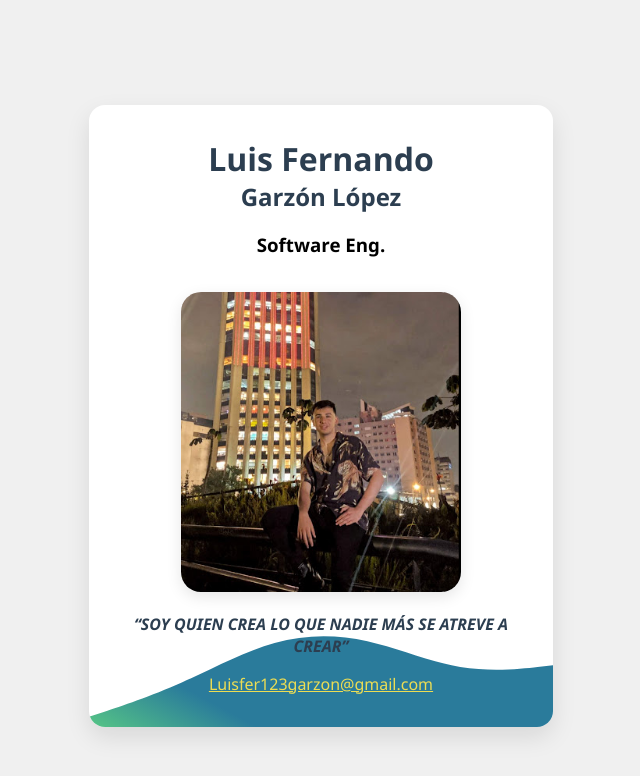
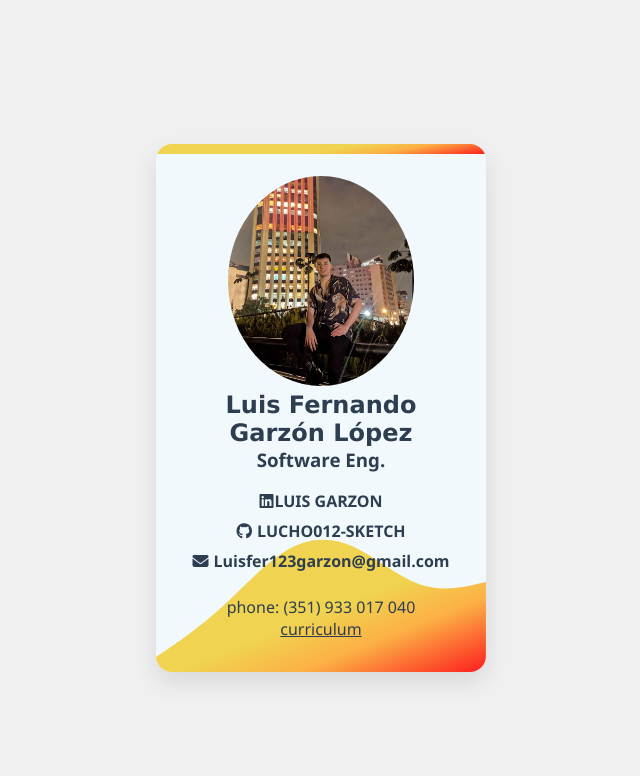
Before and after one commit to LUCHO012-SKETCH/personal-card, a plain HTML site: page index.html in a window 1280 px wide. Shown: the whole page, without its empty margins (319-959 px from the left). Drawn offline with Linux system fonts and the light colour scheme.

Commit message:
version 2.0 personal card, animations and styles was modify

```diff
--- a/index.html
+++ b/index.html
@@ -4,30 +4,41 @@
     <meta charset="UTF-8">
     <meta name="viewport" content="width=device-width, initial-scale=1.0">
     <title>card</title>
+    <link rel="stylesheet" href="https://cdnjs.cloudflare.com/ajax/libs/font-awesome/6.5.0/css/all.min.css">
     <link rel="stylesheet" href="style.css">
 </head>
 <body>
     <div class="card">
-        <svg xmlns="http://www.w3.org/2000/svg" viewBox="0 0 1440 320" preserveAspectRatio="none">
+      <div class="bloque"></div>
+        <svg xmlns="http://www.w3.org/2000/svg" viewBox="0 0 1440 320" preserveAspectRatio="none" style="
+        height: 150px;"">
           <defs>
-              <linearGradient id="waveGradient" gradientTransform="rotate(160)">
-                <stop offset="0%" stop-color="#2A7B9B" />
-                <stop offset="35%" stop-color="#57C785" />
-                <stop offset="94%" stop-color="#EDDD53" />
+            <linearGradient id="waveGradient" x1="0%" y1="0%" x2="100%" y2="100%">
+              <stop offset="53%" style="stop-color: rgba(240, 211, 80, 1);"></stop>
+              <stop offset="72%" style="stop-color: rgba(252, 176, 69, 1);"></stop>
+              <stop offset="100%" style="stop-color: rgba(253, 29, 29, 1);"></stop>
             </linearGradient>
           </defs>
           <path fill="url(#waveGradient)" fill-opacity="1"
           d="M0,288L48,272C96,256,192,224,288,181.3C384,139,480,85,576,58.7C672,32,768,32,864,53.3C960,75,1056,117,1152,133.3C1248,149,1344,139,1392,133.3L1440,128L1440,320L1392,320C1344,320,1248,320,1152,320C1056,320,960,320,864,320C768,320,672,320,576,320C480,320,384,320,288,320C192,320,96,320,48,320L0,320Z">
         </path>
           </svg>
+          <img src="imagen1.png" alt="Luis Garzón">
         <div class="name">
             <h1>Luis Fernando</h1>
-            <h2>Garzón López</h2>
+            <h1>Garzón López</h1>
+            <h3>Software Eng.</h3>
         </div>
-        <h3>Software Eng.</h3>
-        <img src="imagen1.png" alt="Luis Garzón">
-        <p class="quote">“SOY QUIEN CREA LO QUE NADIE MÁS SE ATREVE A CREAR”</p>
-        <a href="mailto:Luisfer123garzon@gmail.com">Luisfer123garzon@gmail.com</a3>
+
+            <div class="socialIcons">
+              <a href="https://www.linkedin.com/in/luis-garzon-55233a1b5/" target="_blank"><i class="fa-brands fa-linkedin"></i>LUIS GARZON</a>
+              <a href="https://github.com/LUCHO012-SKETCH" target="_blank"><i class="fa-brands fa-github"></i> LUCHO012-SKETCH</a>
+              <a href="mailto:Luisfer123garzon@gmail.com" target="_blank"><i class="fa-solid fa-envelope"></i> Luisfer123garzon@gmail.com</a>
+            </div>
+        <div class="information">
+          <p>phone: (351) 933 017 040</p>
+          <a href="CvLuis Garzon Lopez.pdf" download="CvLuisGarzonLopez.pdf" title="download cv"> curriculum</a>
+        </div>
     </div>
 </body>
 </html>
--- a/style.css
+++ b/style.css
@@ -11,8 +11,8 @@ body{
 
 .card {
     position: relative;
-    margin-top: 2rem;
-    background: white;
+    margin-top: 1rem;
+    background: #f2f9fc;
     padding: 2rem;
     border-radius: 1rem;
     box-shadow: 0 10px 25px rgba(0, 0, 0, 0.1);
@@ -21,7 +21,7 @@ body{
     overflow: hidden;
   }
 
-  .card > *:not(svg) {
+  .card > *:not(svg, .bloque) {
     position: relative;
     z-index: 1;
   }
@@ -29,6 +29,15 @@ body{
   .card:hover {
     transform: scale(1.02);
     transition: transform 0.3s ease;
+  }
+
+  .bloque{
+    position: absolute;
+    top: 0;
+    left: 0;
+    width: 100%;
+    height: 10px; /* o el alto que quieras */
+    background: linear-gradient(170deg, rgba(240, 211, 80, 1) 53%, rgba(252, 176, 69, 1) 72%, rgba(253, 29, 29, 1) 100%);
   }
 
   svg{
@@ -40,41 +49,70 @@ body{
     z-index: 0;
     }
 
-  .name h1{
-    margin: 0;
-    font-size:xx-large;
+  .name {
+    color: #2c3e50;
+    display: flex;
+    flex-direction: column;
   }
 
-  .name h2{
-    margin: 0;
+  .name h1{
+    margin: 0%;
+    font-size: x-large;
+    font-family:Verdana, Geneva, Tahoma, sans-serif ;
   }
 
-  .name {
-    color: #2c3e50;
-    display: block;
+  .name h3{
+    margin-top: 0%;
   }
 
   img{
     width: 70%;
     height: auto;
     max-height: 300px;
-    border-radius: 20px;
+    border-radius: 100%;
     object-fit: cover;
-    margin-top: 1rem;
-    box-shadow: 0 5px 15px rgba(0, 0, 0, 0.1);
+
   }
 
-  .quote {
+  .socialIcons{
+    display: flex;
+    flex-direction: column;
+    align-items: center;
+  }
+
+
+  .socialIcons i{
+    margin-right: 1px;
+    color: #2c3e50;
+  }
+
+  .socialIcons a{
     position: relative;
-    font-style: italic;
+    margin-bottom: 0.5rem;
+    text-decoration: none;
     font-weight: bold;
     color: #2c3e50;
-    margin-top: 1rem;
+  }
+
+  p{
+    color: #2c3e50;
+    margin-bottom: 0%;
   }
 
   a{
-    position: relative;
-    color: #EDDD53;
+    color: #2c3e50;
+    margin-bottom: none;
+  }
+
+  a:hover {
+    transform: scale(1.02);
+    transition: transform 0.3s ease;
+  }
+
+  .information a:hover{
+    transform: scale(1.02);
+    transition: transform 0.3s ease;
+
   }
 
   @media (max-width: 600px) {
```
Also changed, not shown: 1 other file. Lines whose indentation alone changed are shown as unchanged.
